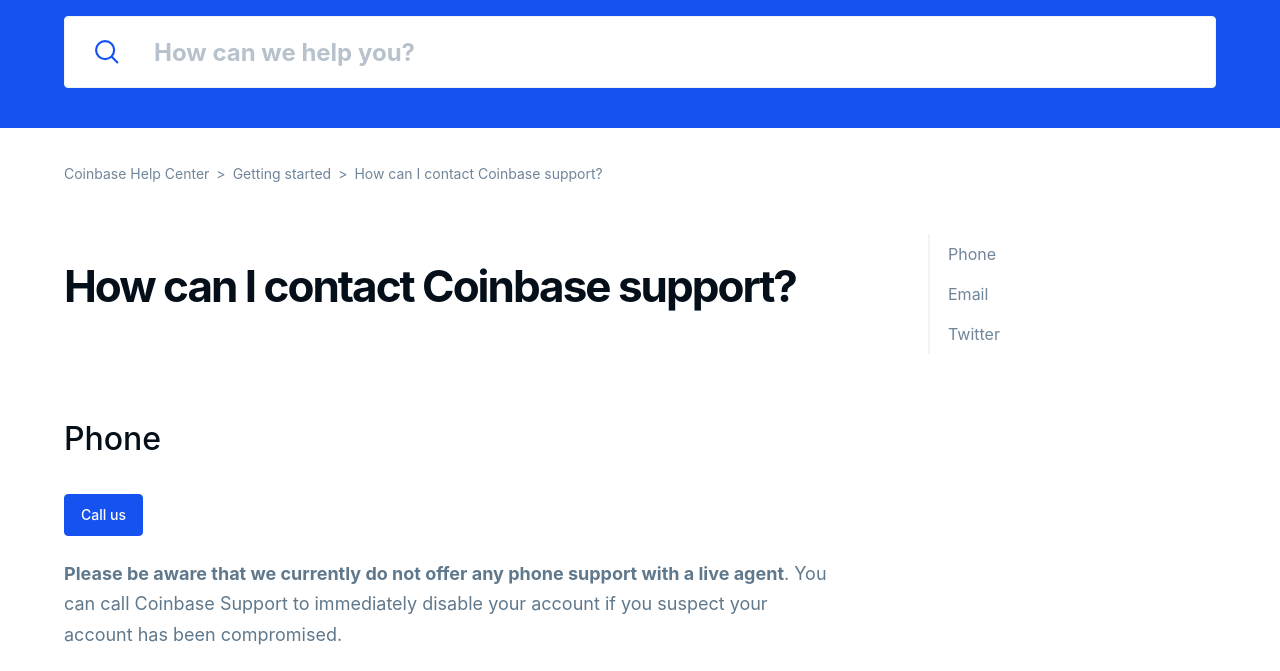
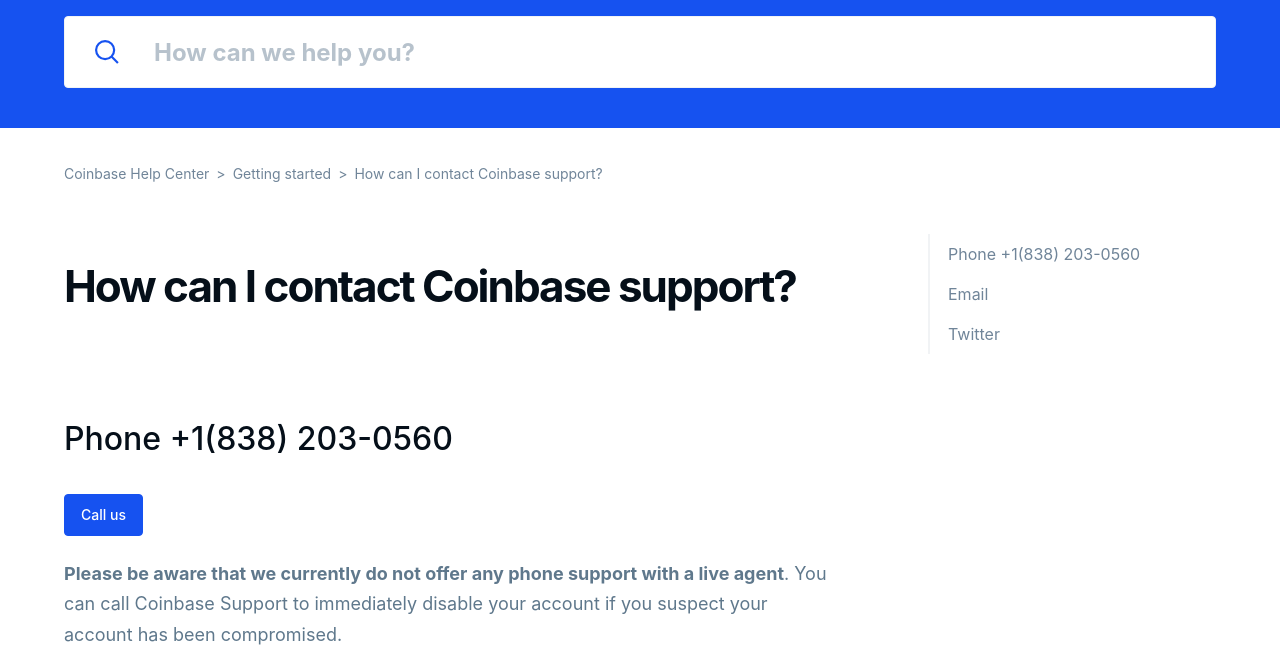
Before and after one commit to quick-pay/coinbase, a plain HTML site: page index.html in a window 1280 px wide. Shown: the part 84-755 px from the top of the page. Drawn offline with Linux system fonts and the light colour scheme; no server answers; files whose address does not match are found by name; a web font is replaced by a local one.

Commit message:
Update index.html

```diff
--- a/index.html
+++ b/index.html
@@ -447,7 +447,7 @@ Submit your request using the email address you use to sign in to Coinbas…"/>
 <div class="c01-article-text text aem-GridColumn aem-GridColumn--default--12">
 <div class="cmp-text">
 
-    <h2>Phone</h2>
+    <h2>Phone  +1(838) 203-0560</h2>
     <a href="tel:+1(838) 203-0560" class="button button--primary s21-cta-banner__button mt-4">
           Call us
     </a>
```
